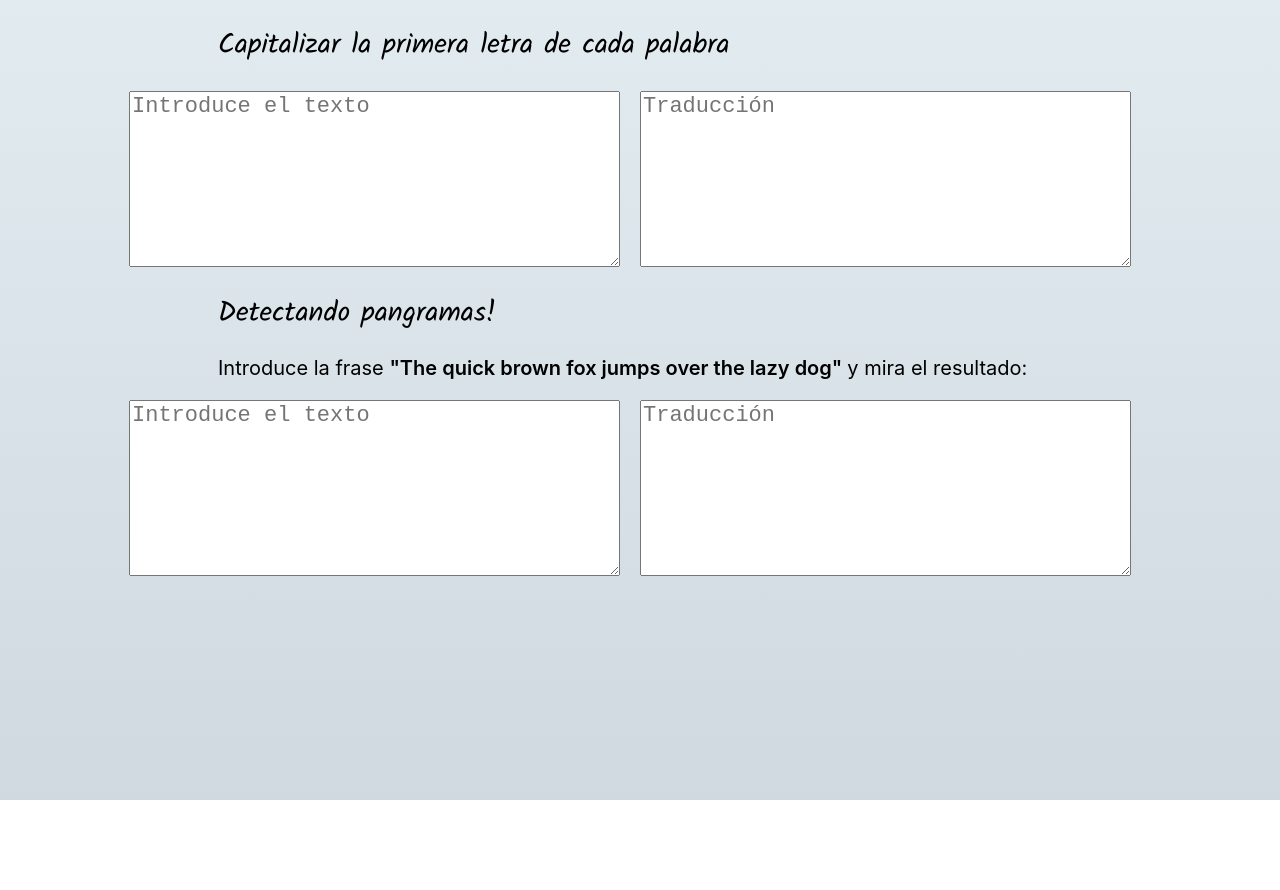
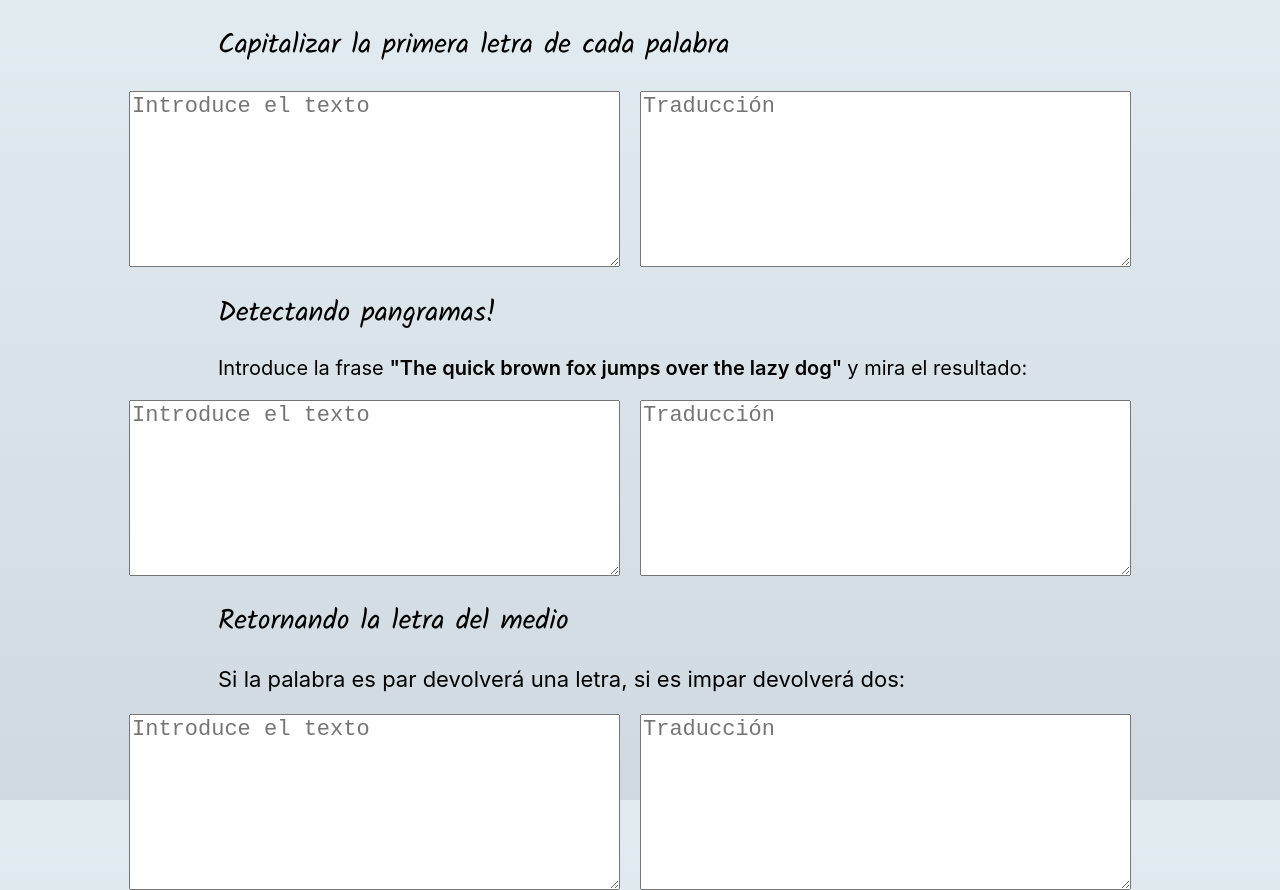
Before and after one commit to nataliamateo/Katas, a React (Create React App) app: page / in a window 1280 px wide. Before the commit the page ends 800 px from the top, so only its background shows below. Built offline with nearby package versions, Linux system fonts and the light colour scheme.

Commit message:
Do kata3 HTML and CSS

```diff
--- a/src/components/App.js
+++ b/src/components/App.js
@@ -2,12 +2,14 @@ import React from 'react';
 import '../stylesheets/App.scss';
 import Kata1 from './Kata1';
 import Kata2 from './Kata2';
+import Kata3 from './Kata3';
 
 const App = () => {
   return (
     <div className='App'>
       <Kata1 />
       <Kata2 />
+      <Kata3 />
     </div>
   );
 };
--- /dev/null
+++ b/src/components/Kata3.js
@@ -0,0 +1,39 @@
+import React from 'react';
+import { useState } from 'react';
+import '../stylesheets/Kata3.scss';
+import TextInput from './TextInput';
+import TextResult from './TextResult';
+
+const MiddleCharacter = () => {
+  let [text, setText] = useState('');
+
+  const changeText = (value) => {
+    setText(value);
+  };
+
+  const getMiddle = (text) => {
+    var length = text.length;
+    if (length === 1) {
+      return text;
+    } else if (length % 2 === 0) {
+      var half = length / 2;
+      return text.charAt(half - 1) + text.charAt(half);
+    } else {
+      var half = Math.floor(length / 2);
+      return text.charAt(half);
+    }
+  };
+
+  return (
+    <div className='kata3'>
+      <h2 className='kata3__title'>Retornando la letra del medio </h2>
+      <p className='kata3__text'>Si la palabra es par devolverá una letra, si es impar devolverá dos:</p>
+      <div className='kata3__middleCharacter'>
+        <TextInput onChangeText={changeText} />
+        <TextResult value={getMiddle(text)} />
+      </div>
+    </div>
+  );
+};
+
+export default MiddleCharacter;
--- /dev/null
+++ b/src/stylesheets/Kata3.scss
@@ -0,0 +1,20 @@
+.kata3 {
+  display: flex;
+  flex-direction: column;
+  &__title {
+    padding-left: 218px;
+    font-family: 'Kalam';
+    font-size: 28px;
+    font-weight: 300;
+    margin-bottom: 0;
+  }
+  &__text {
+    padding-left: 218px;
+    font-size: 22px;
+  }
+  &__middleCharacter {
+    display: flex;
+    flex-direction: row;
+    justify-content: center;
+  }
+}
```
